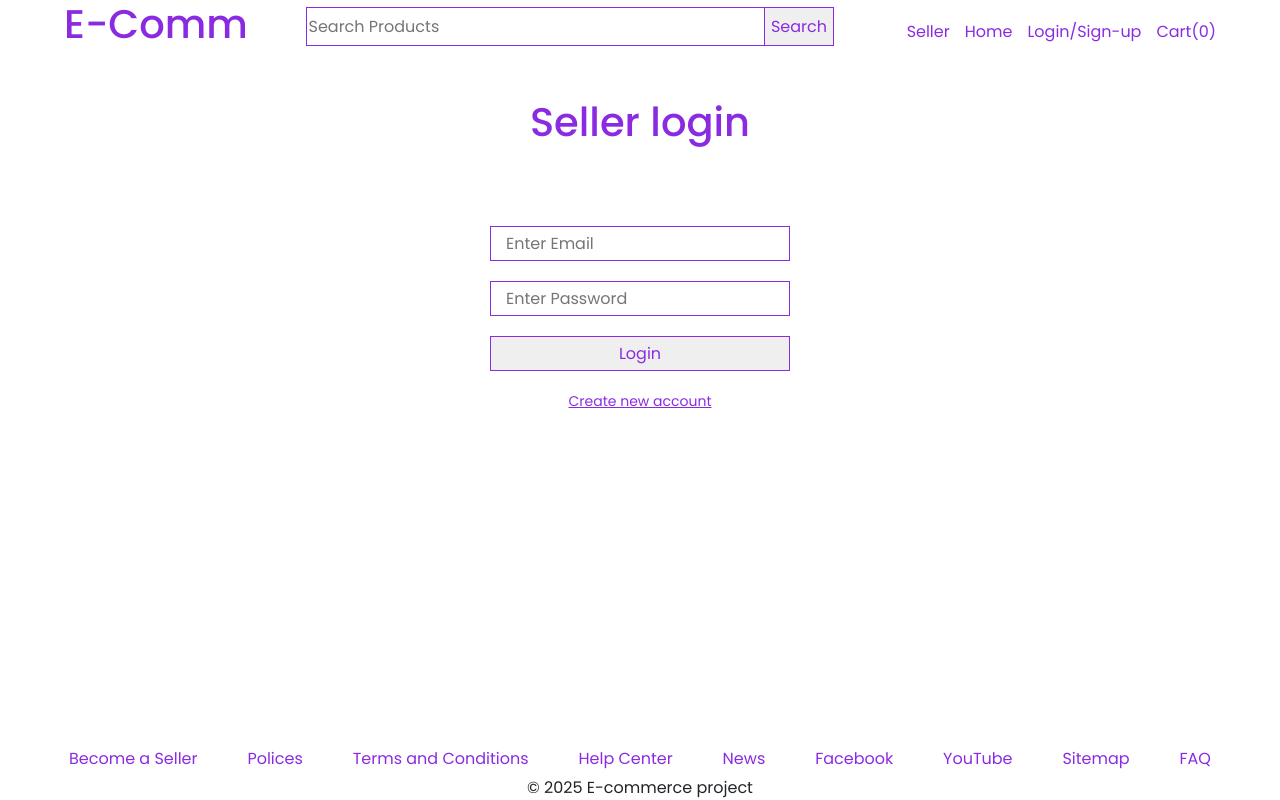
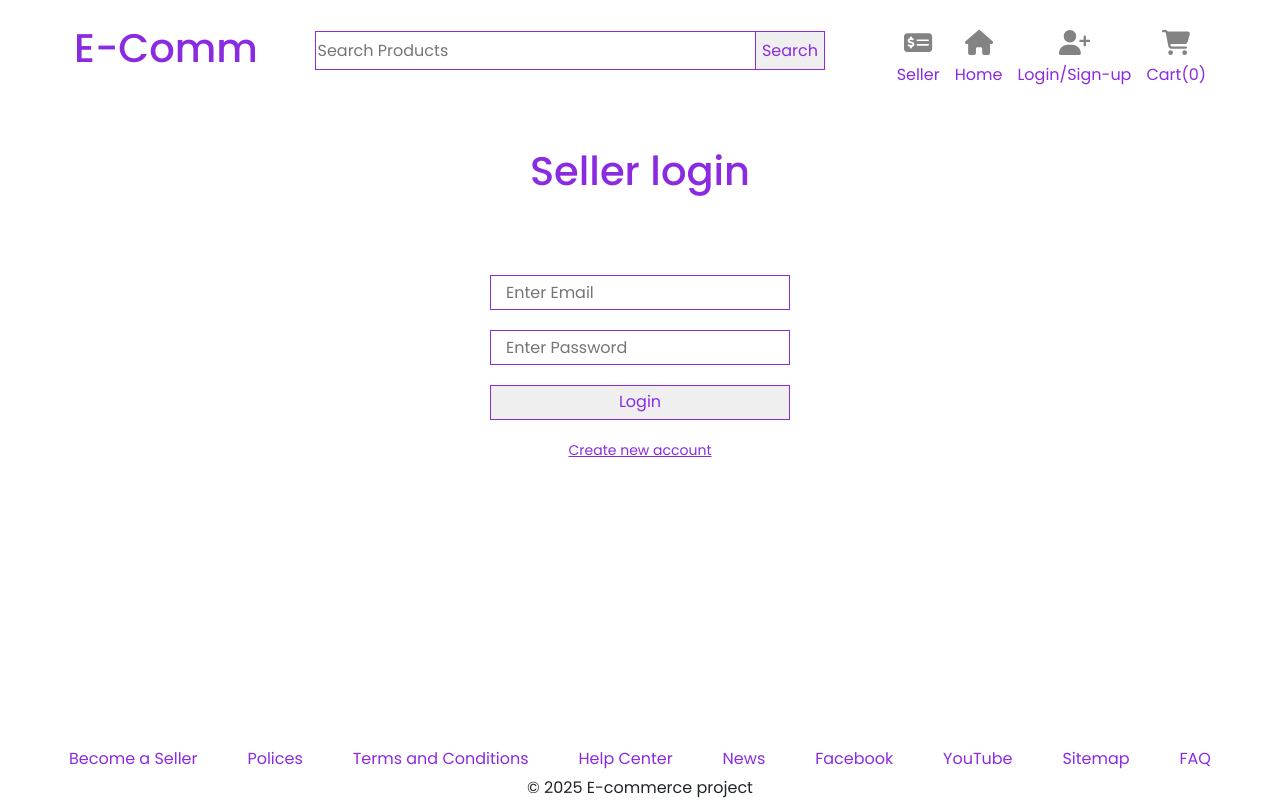
Before and after one commit to Ariel-cano/angular-ecommerce-app, an Angular app: page /seller-auth in a window 1280 px wide. Built offline with nearby package versions, Linux system fonts and the light colour scheme.

Commit message:
style: add icons for header page

```diff
--- a/src/app/components/header/header.component.html
+++ b/src/app/components/header/header.component.html
@@ -18,24 +18,66 @@
   </div>
   <div [ngSwitch]="menuType">
     <ul *ngSwitchCase="'default'">
-      <li><a routerLink="seller-auth">Seller</a></li>
-      <li><a routerLink="">Home</a></li>
-      <li><a routerLink="user-auth">Login/Sign-up</a></li>
-      <li><a href="#">Cart({{productSrc.cartData()}})</a></li>
+      <div class="icon-label">
+        <fa-icon [icon]="sellerIcon" class="icon" routerLink="seller-auth"></fa-icon>
+        <a routerLink="seller-auth">Seller</a>
+      </div>
+      <div class="icon-label">
+        <fa-icon [icon]="houseIcon" class="icon" routerLink=""></fa-icon>
+        <a routerLink="">Home</a>
+      </div>
+      <div class="icon-label">
+        <fa-icon [icon]="signUpIcon" class="icon" routerLink="user-auth"></fa-icon>
+        <a routerLink="user-auth">Login/Sign-up</a>
+      </div>
+      <div class="icon-label">
+        <fa-icon [icon]="cartIcon" class="icon" routerLink="user-auth"></fa-icon>
+        <a href="#">Cart({{productSrc.cartData()}})</a>
+      </div>
     </ul>
     <ul *ngSwitchCase="'user'">
-      <li><a routerLink="seller-auth">Seller</a></li>
-      <li><a routerLink="">Home</a></li>
-      <li><a>{{userName | titlecase}}</a></li>
-      <li><a (click)="userlogout()">Logout</a></li>
-      <li><a routerLink="my-orders">My orders</a></li>
-      <li><a [routerLink]="productSrc.cartData() > 0 ? 'cart-page' : null">Cart({{productSrc.cartData()}})</a></li>
+      <div class="icon-label">
+        <fa-icon [icon]="sellerIcon" class="icon" routerLink="seller-auth"></fa-icon>
+        <a routerLink="seller-auth">Seller</a>
+      </div>
+      <div class="icon-label">
+        <fa-icon [icon]="houseIcon" class="icon" routerLink=""></fa-icon>
+        <a routerLink="">Home</a>
+      </div>
+      <div class="icon-label">
+        <fa-icon [icon]="userIcon" class="icon"></fa-icon>
+        <a>{{userName | titlecase}}</a>
+      </div>
+      <div class="icon-label" (click)="userlogout()">
+        <fa-icon [icon]="logoutIcon" class="icon"></fa-icon>
+        <a>Logout</a>
+      </div>
+      <div class="icon-label">
+        <fa-icon [icon]="myOrdersIcon" class="icon" routerLink="my-orders"></fa-icon>
+        <a routerLink="my-orders">My orders</a>
+      </div>
+      <div class="icon-label">
+        <fa-icon [icon]="cartIcon" class="icon" [routerLink]="productSrc.cartData() > 0 ? 'cart-page' : null"></fa-icon>
+        <a [routerLink]="productSrc.cartData() > 0 ? 'cart-page' : null">Cart({{productSrc.cartData()}})</a>
+      </div>
     </ul>
     <ul *ngSwitchCase="'seller'">
-      <li><a routerLink="seller-add-product">Add Product</a></li>
-      <li><a routerLink="seller-home">List</a></li>
-      <li><a (click)="logout()">Logout</a></li>
-      <li><a >{{sellerName | titlecase}}</a></li>
+      <div class="icon-label">
+        <fa-icon [icon]="addProductIcon" class="icon" routerLink="seller-add-product"></fa-icon>
+        <a routerLink="seller-add-product">Add Product</a>
+      </div>
+      <div class="icon-label">
+        <fa-icon routerLink="seller-home" [icon]="listIcon" class="icon"></fa-icon>
+        <a routerLink="seller-home">List</a>
+      </div>
+      <div class="icon-label" (click)="logout()">
+        <fa-icon [icon]="logoutIcon" class="icon"></fa-icon>
+        <a>Logout</a>
+      </div>
+      <div class="icon-label">
+        <fa-icon [icon]="userIcon" class="icon"></fa-icon>
+        <a >{{sellerName | titlecase}}</a>
+      </div>
     </ul>
   </div>
 </nav>
--- a/src/app/components/header/header.component.scss
+++ b/src/app/components/header/header.component.scss
@@ -2,15 +2,12 @@
   display: flex;
   justify-content: space-between;
   align-items: center;
+  margin: 10px;
 
   h1{
     color: var(--primary-color);
     margin: 0;
     font-size: 40px;
-    a{
-      text-decoration: none;
-      color: var(--primary-color);
-    }
   }
 
   .nav-search{
@@ -40,14 +37,14 @@
     margin: 0;
     padding: 0;
     list-style-type: none;
-    li{
+    div{
       padding-left: 15px;
       padding-top: 15px;
-      a{
-        text-decoration: none;
-        color: var(--primary-color);
-        cursor: pointer;
-      }
+    }
+    a{
+      text-decoration: none;
+      color: var(--primary-color);
+      cursor: pointer;
     }
   }
 
@@ -64,9 +61,21 @@
   li{
     padding: 5px;
     border: 1px solid #ddd;
-    a{
-      cursor: pointer;
-      color: var(--primary-color);
-    }
   }
 }
+.icon{
+  color: #838383;
+  font-size: 25px;
+  cursor: pointer;
+  &-label{
+    display: flex;
+    flex-direction: column;
+    align-items: center;
+  }
+}
+
+a{
+  text-decoration: none;
+  color: var(--primary-color);
+  cursor: pointer;
+}
--- a/src/app/components/header/header.component.ts
+++ b/src/app/components/header/header.component.ts
@@ -5,6 +5,13 @@ import {debounceTime, distinctUntilChanged, Subject, Subscription, switchMap} fr
 import {Product} from '../../models/data-types';
 import {ProductService} from '../../services/product.service';
 import {FormsModule} from '@angular/forms';
+import {faMoneyCheckDollar} from '@fortawesome/free-solid-svg-icons/faMoneyCheckDollar';
+import {FaIconComponent} from '@fortawesome/angular-fontawesome';
+import {faHouse} from '@fortawesome/free-solid-svg-icons/faHouse';
+import {faUser} from '@fortawesome/free-solid-svg-icons/faUser';
+import {faRightFromBracket} from '@fortawesome/free-solid-svg-icons/faRightFromBracket';
+import {faBoxesStacked} from '@fortawesome/free-solid-svg-icons/faBoxesStacked';
+import {faCartShopping, faList, faPlus, faUserPlus} from '@fortawesome/free-solid-svg-icons';
 
 
 @Component({
@@ -17,7 +24,8 @@ import {FormsModule} from '@angular/forms';
     NgSwitchCase,
     TitleCasePipe,
     FormsModule,
-    NgForOf
+    NgForOf,
+    FaIconComponent
   ],
   templateUrl: './header.component.html',
   styleUrl: './header.component.scss',
@@ -32,7 +40,16 @@ export class HeaderComponent implements OnInit, OnDestroy{
   menuType: string = 'default';
   sellerName: string = '';
   userName: string = '';
-  productId : string | null = null
+  productId : string | null = null;
+  sellerIcon = faMoneyCheckDollar;
+  houseIcon = faHouse;
+  userIcon = faUser;
+  logoutIcon = faRightFromBracket;
+  myOrdersIcon = faBoxesStacked;
+  cartIcon = faCartShopping;
+  listIcon = faList;
+  addProductIcon = faPlus;
+  signUpIcon = faUserPlus;
 
   constructor(private route: Router, protected productSrc:ProductService) {
     effect(() => {
--- a/src/app/components/seller-home/seller-home.component.html
+++ b/src/app/components/seller-home/seller-home.component.html
@@ -22,7 +22,7 @@
         <td>{{item.category}}</td>
         <td>{{item.description}}</td>
         <td>
-          <fa-icon (click)="deleteProduct(item.id)" [icon]="icon" ></fa-icon>
+          <fa-icon (click)="deleteProduct(item.id)" [icon]="icon"></fa-icon>
           <a class="adjust-update-link" routerLink="/seller-update-product/{{item.id}}"><fa-icon [icon]="iconEdit" ></fa-icon></a>
         </td>
       </tr>
--- a/src/styles.scss
+++ b/src/styles.scss
@@ -44,7 +44,7 @@ body{
 .form-button{
   height: 35px;
   border: 1px solid var(--primary-color);
-  color: blueviolet;
+  color: var(--primary-color);
   cursor: pointer;
 }
 
```
